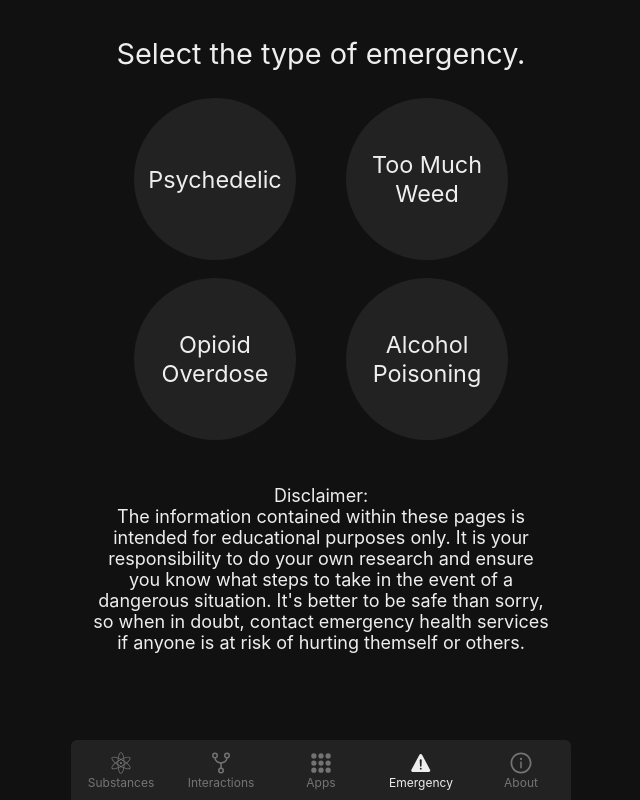
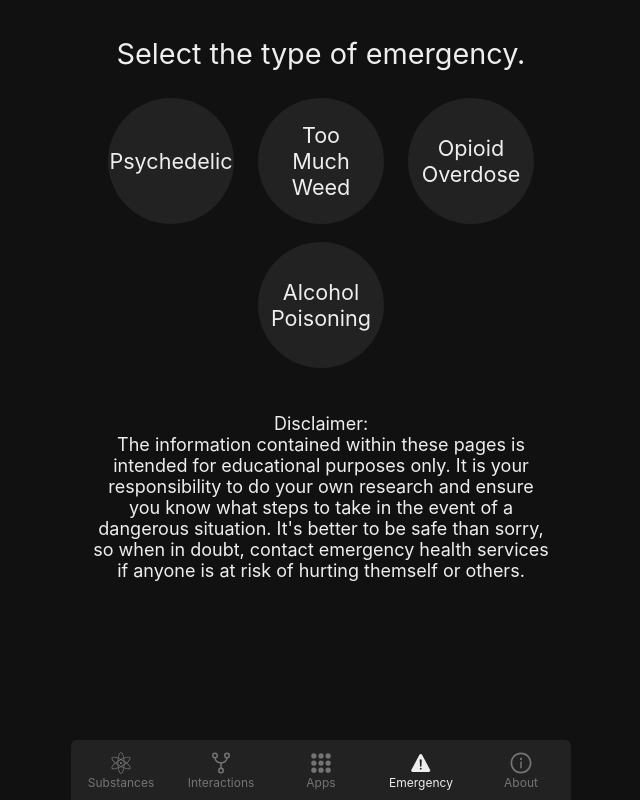
Before and after one commit to NoahSaso/salvum, a Next.js app: page /emergency in a window 1280 px wide. Shown: the whole page, without its empty margins (319-959 px from the left). Built offline with nearby package versions, Linux system fonts and the light colour scheme.

Commit message:
downsized emergency pages

```diff
--- a/pages/emergency.module.scss
+++ b/pages/emergency.module.scss
@@ -21,14 +21,14 @@
     margin-bottom: 2rem;
 
     a {
-      width: 9rem;
-      height: 9rem;
-      border-radius: 4.5rem;
+      width: 7rem;
+      height: 7rem;
+      border-radius: 3.5rem;
 
       padding: 1rem;
       margin: 0.5rem;
 
-      font-size: 1.3rem;
+      font-size: 1.2rem;
       text-align: center;
       background: $hover;
 
```
